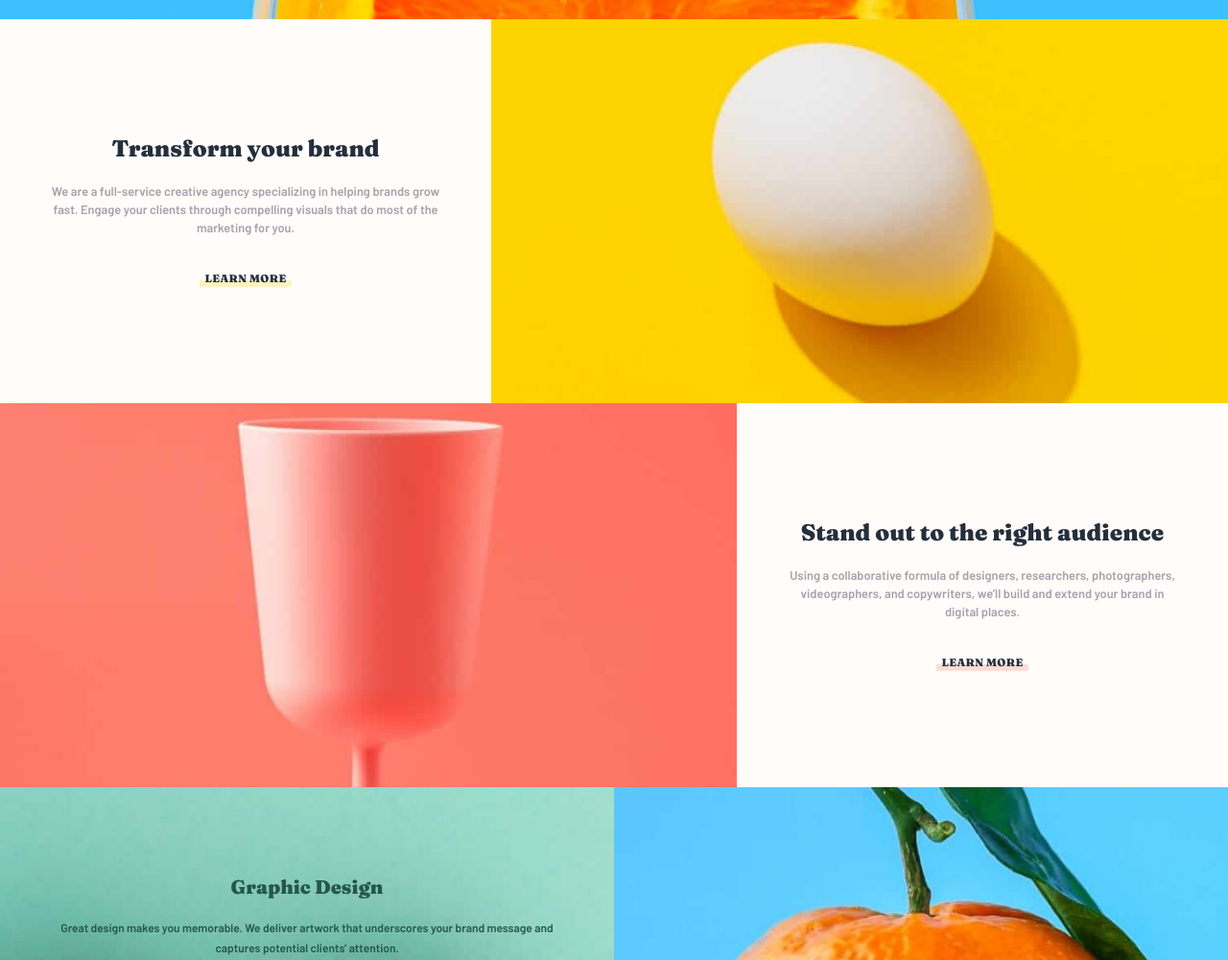
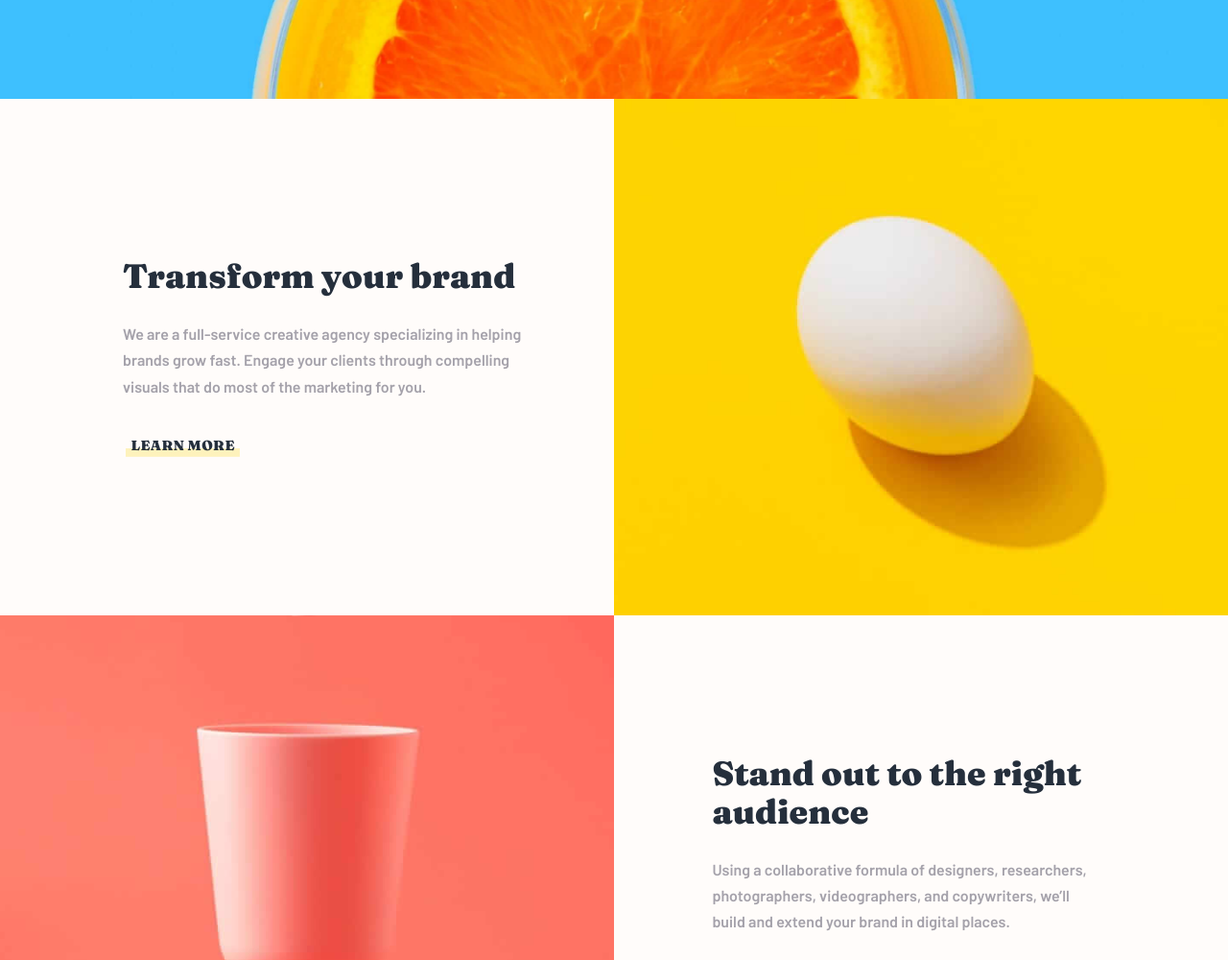
Before and after one commit to loosenthedark/frontend-mentor_sunnyside-agency-landing-page, a plain HTML site: page index.html in a window 1280 px wide. Shown: the part 700-1700 px from the top of the page at 96% size. Drawn offline with Linux system fonts and the light colour scheme.

Commit message:
Set styles for About section on desktop in vw as opposed to rems

```diff
--- a/static/css/style.css
+++ b/static/css/style.css
@@ -917,9 +917,16 @@ CSS Grid layout for wider screens, when browser supports grid:
 
   /* Global styles */
 
+  h2 {
+    font-size: 2.75vw;
+    padding-bottom: 2vw;
+    padding-right: 5vw;
+  }
+
   header {
     background-image: url(../images/image-header-lg.jpg);
     height: 90vh;
+    max-height: 50rem;
   }
 
   /* Buttons */
@@ -929,6 +936,10 @@ CSS Grid layout for wider screens, when browser supports grid:
   }
 
   /* Navbar */
+
+  .fixed-top {
+    position: unset;
+  }
 
   .navbar {
     padding: 3.25vw 2.75vw;
@@ -957,10 +968,71 @@ CSS Grid layout for wider screens, when browser supports grid:
     font-size: unset;
   }
 
+  /* Header */
+
+  .heading-slogan {
+    padding-top: 22vh;
+    font-size: 3.3rem;
+    letter-spacing: .7rem;
+  }
+
+  .arrow-box {
+    top: 52%;
+  }
+
   /* Main */
 
   /* About section */
 
+  #about {
+    font-size: 1.25vw;
+  }
+
+  #about p {
+    line-height: 1.7;
+    padding-left: 0;
+    padding-right: 0;
+    padding-right: 3vw;
+    margin-bottom: 3vw;
+  }
+
+  #about .audience-text p {
+    padding-right: 7vw;
+  }
+
+  .about-section {
+    height: 42vw;
+    max-height: 40rem;
+  }
+
+  .about-section-image,
+  .about-section-text {
+    width: 50%;
+  }
+
+  .about-section-text {
+    text-align: left;
+    padding-left: 10vw;
+    padding-right: 3vw;
+    align-items: flex-start;
+  }
+
+  #about .audience-text {
+    padding-left: 8vw;
+  }
+
+  .brand-image {
+    background-image: url(../images/image-transform-lg.jpg);
+  }
+
+  .audience-image {
+    background-image: url(../images/image-stand-out-lg.jpg);
+  }
+
+  .learn-more {
+    font-size: 1.125vw;
+    margin-left: .25vw;
+  }
 
   /* Services section */
 
```
Also changed, not shown: static/images/image-stand-out-lg.jpg (added), static/images/image-transform-lg.jpg (added).
